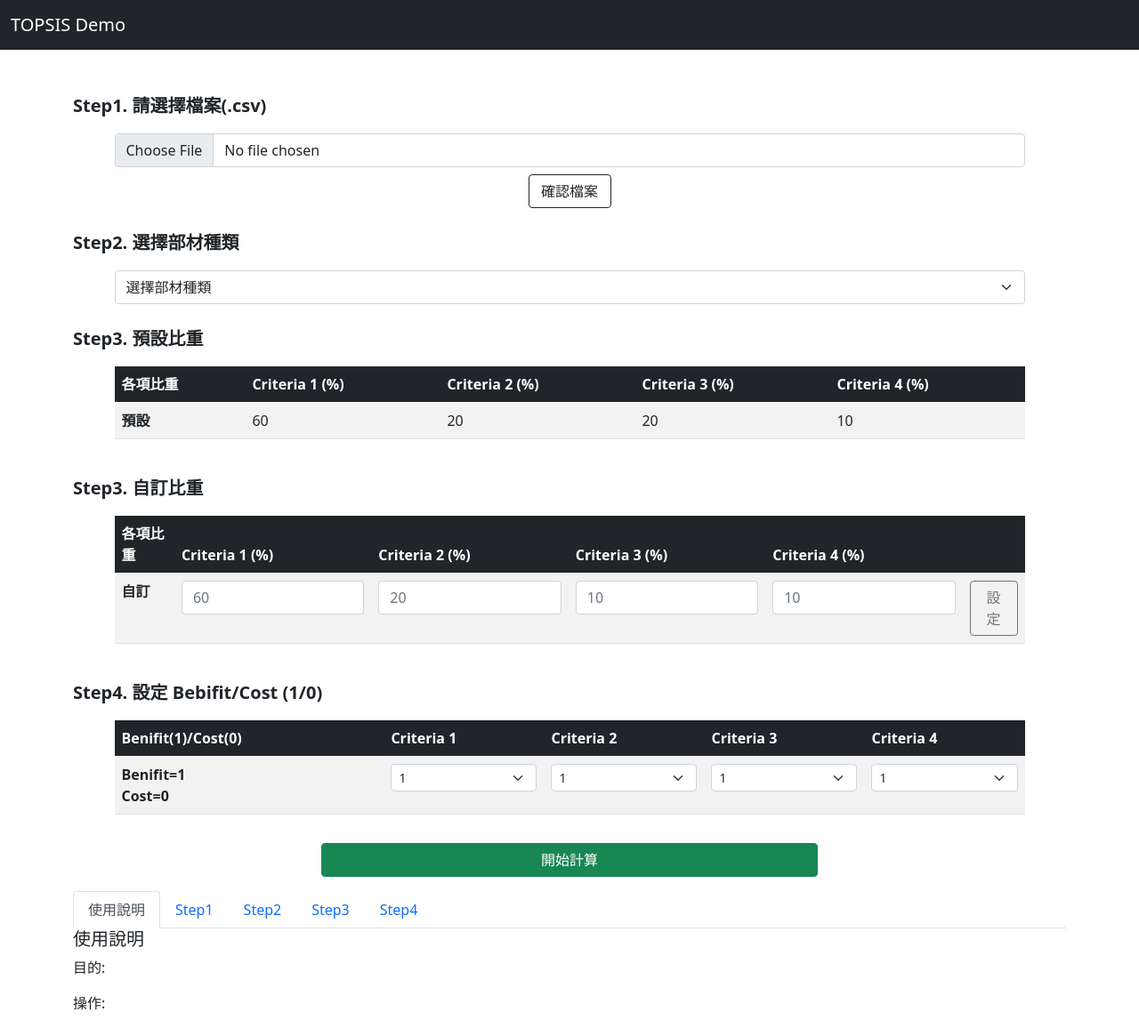
After one commit to yao1222/Django, a Django app: template templates/index copy.html in a window 1280 px wide. The commit adds this page. Shown: the whole page at 89% size. Run offline with Django 3.2, Linux system fonts and the light colour scheme; the template is opened without the code that fills it, so the values that code supplies are empty; some libraries are stand-ins or nearby versions.

Commit message:
Add files via upload

```diff
--- /dev/null
+++ b/templates/index copy.html
@@ -0,0 +1,278 @@
+<!DOCTYPE html>
+<html lang="en">
+
+<head>
+  <meta charset="UTF-8">
+  <meta http-equiv="X-UA-Compatible" content="IE=edge">
+  <meta name="viewport" content="width=device-width, initial-scale=1.0">
+  <!-- Bootstrap CSS -->
+  <link href="https://cdn.jsdelivr.net/npm/bootstrap@5.0.0-beta2/dist/css/bootstrap.min.css" rel="stylesheet"
+    integrity="sha384-BmbxuPwQa2lc/FVzBcNJ7UAyJxM6wuqIj61tLrc4wSX0szH/Ev+nYRRuWlolflfl" crossorigin="anonymous">
+
+  <title>TOPSIS Demo</title>
+</head>
+
+<body>
+  <!-- As a link -->
+  <nav class="navbar navbar-dark bg-dark">
+    <div class="container-fluid">
+      <a class="navbar-brand" href="{{index}}">TOPSIS Demo</a>
+    </div>
+  </nav>
+
+  <div class="container">
+    <form action="result" method="POST" enctype="multipart/form-data">
+      {% csrf_token %}
+      <!-- File Input -->
+      <p class="mt-5 fs-5 fw-bold">Step1. 請選擇檔案(.csv)</p>
+
+      <div class="mb-2 col-11 d-grid gap-2 mx-auto">
+        <input class="form-control" type="file" name="data_source">
+      </div>
+      <div class="mb-3 col-1 d-grid gap-2 mx-auto">
+        <button type="button" class="btn btn-outline-dark">確認檔案
+        </button>
+        <!-- 此Btn希望可用來確認column長度 length(csv檔案[1:-1]) -->
+      </div>
+
+
+
+      <!-- Selector -->
+      <p class="mt-4 fs-5 fw-bold">Step2. 選擇部材種類</p>
+      <div class="mb-3 col-11 d-grid gap-2 mx-auto">
+        <select class="form-select" aria-label="Default select example">
+          <option selected>選擇部材種類</option>
+          <option value="1">Glass</option>
+          <option value="2">Carbon</option>
+          <option value="3">自訂比重</option>
+        </select>
+      </div>
+
+      <!-- 自動帶出表格 get int/float-->
+      <p class="mt-4 fs-5 fw-bold">Step3. 預設比重</p>
+      <div class="mb-3 col-11 d-grid gap-2 mx-auto">
+
+        <table class="table table-striped table-hover">
+          <thead class="table-dark">
+            <tr>
+              <th scope="col">各項比重</th>
+              <th scope="col">Criteria 1 (%)</th>
+              <th scope="col">Criteria 2 (%)</th>
+              <th scope="col">Criteria 3 (%)</th>
+              <th scope="col">Criteria 4 (%)</th>
+            </tr>
+          </thead>
+          <tbody>
+            <tr>
+              <th scope="row">預設</th>
+              <td>60</td>
+              <td>20</td>
+              <td>20</td>
+              <td>10</td>
+            </tr>
+          </tbody>
+        </table>
+
+      </div>
+
+      <!-- 手動設定比重, get int/float-->
+      <p class="mt-4 fs-5 fw-bold">Step3. 自訂比重</p>
+      <div class="mb-3 col-11 d-grid gap-2 mx-auto">
+        <table class="table table-striped table-hover">
+          <thead class="table-dark">
+            <tr>
+              <th scope="col">各項比重</th>
+              <th scope="col">Criteria 1 (%)</th>
+              <th scope="col">Criteria 2 (%)</th>
+              <th scope="col">Criteria 3 (%)</th>
+              <th scope="col">Criteria 4 (%)</th>
+              <th scope="col"></th>
+            </tr>
+          </thead>
+          <tbody>
+            <tr>
+              <th scope="row">自訂</th>
+              <td><input type="text" name="id_1" class="form-control" aria-label="Sizing example input"
+                  aria-describedby="inputGroup-sizing-sm" placeholder="60"></td>
+              <td><input type="text" name="id_2" class="form-control" aria-label="Sizing example input"
+                  aria-describedby="inputGroup-sizing-sm" placeholder="20"></td>
+              <td><input type="text" name="id_3" class="form-control" aria-label="Sizing example input"
+                  aria-describedby="inputGroup-sizing-sm" placeholder="10"></td>
+              <td><input type="text" name="id_4" class="form-control" aria-label="Sizing example input"
+                  aria-describedby="inputGroup-sizing-sm" placeholder="10"></td>
+              <td><button class="btn btn-outline-secondary" type="button" id="button-addon2">設定</button></td>
+              <!-- 此Btn希望可用來確認 length(輸入值) = length(csv檔案[1:-1]) -->
+            </tr>
+          </tbody>
+        </table>
+      </div>
+
+      <!-- 寫入 1/0 (Bebifit/Cost),  value = 1 or 0 -->
+      <p class="mt-4 fs-5 fw-bold">Step4. 設定 Bebifit/Cost (1/0)</p>
+      <div class="mb-3 col-11 d-grid gap-2 mx-auto">
+        <table class="table table-striped table-hover">
+          <thead class="table-dark">
+            <tr>
+              <th scope="col">Benifit(1)/Cost(0)</th>
+              <th scope="col">Criteria 1</th>
+              <th scope="col">Criteria 2</th>
+              <th scope="col">Criteria 3</th>
+              <th scope="col">Criteria 4</th>
+            </tr>
+          </thead>
+          <tbody>
+            <tr>
+              <th scope="row">Benifit=1<br>Cost=0</th>
+              <td><select class="form-select form-select-sm" aria-label=".form-select-sm example" name="id_5">
+                  <option value="1">1</option>
+                  <option value="0">0</option>
+                </select></td>
+              <td><select class="form-select form-select-sm" aria-label=".form-select-sm example" name="id_6">
+                  <option value="1">1</option>
+                  <option value="0">0</option>
+              <td><select class="form-select form-select-sm" aria-label=".form-select-sm example" name="id_7">
+                  <option value="1">1</option>
+                  <option value="0">0</option>
+              <td><select class="form-select form-select-sm" aria-label=".form-select-sm example" name="id_8">
+                  <option value="1">1</option>
+                  <option value="0">0</option>
+            </tr>
+          </tbody>
+        </table>
+      </div>
+
+      <!-- Compute Btn -->
+      <div class="mb-3 d-grid gap-2 col-6 mx-auto">
+        <button type="submit" class="btn btn-success" value="calculate" name="submit">開始計算</button>
+      </div>
+    </form>
+    <!--新的樣板-->
+    <nav>
+      <div class="nav nav-tabs" id="nav-tab" role="tablist">
+        <button class="nav-link active" id="nav-info-tab" data-bs-toggle="tab" data-bs-target="#nav-info" type="button"
+          role="tab" aria-controls="nav-info" aria-selected="true">使用說明</button>
+        <button class="nav-link" id="nav-step1-tab" data-bs-toggle="tab" data-bs-target="#nav-step1" type="button"
+          role="tab" aria-controls="nav-step1" aria-selected="false">Step1</button>
+        <button class="nav-link" id="nav-step2-tab" data-bs-toggle="tab" data-bs-target="#nav-step2" type="button"
+          role="tab" aria-controls="nav-step2" aria-selected="false">Step2</button>
+        <button class="nav-link" id="nav-step3-tab" data-bs-toggle="tab" data-bs-target="#nav-step3" type="button"
+          role="tab" aria-controls="nav-step3" aria-selected="false">Step3</button>
+        <button class="nav-link" id="nav-step4-tab" data-bs-toggle="tab" data-bs-target="#nav-step4" type="button"
+          role="tab" aria-controls="nav-step4" aria-selected="false">Step4</button>
+      </div>
+    </nav>
+    <div class="tab-content" id="nav-tabContent">
+      <div class="tab-pane fade show active" id="nav-info" role="tabpanel" aria-labelledby="nav-info-tab">
+        <h5>使用說明</h5>
+        <p>目的:</p>
+        <p>操作:</p>
+      </div>
+
+      <div class="tab-pane fade" id="nav-step1" role="tabpanel" aria-labelledby="nav-step1-tab">
+        <!-- File Input -->
+        <p class="mt-5 fs-5 fw-bold">Step1. 請選擇檔案(.csv)</p>
+        <div class="mb-2 col-11 d-grid gap-2 mx-auto">
+          <input class="form-control" type="file" name="data_source">
+        </div>
+        <div class="mb-3 col-1 d-grid gap-2 mx-auto">
+          <button type="button" class="btn btn-outline-dark">確認檔案
+          </button>
+          <!-- 此Btn希望可用來確認column長度 length(csv檔案[1:-1]) -->
+        </div>
+      </div>
+
+      <div class="tab-pane fade" id="nav-step2" role="tabpanel" aria-labelledby="nav-step2-tab">
+        <!-- Selector -->
+        <p class="mt-4 fs-5 fw-bold">Step2. 選擇部材種類</p>
+        <div class="mb-3 col-11 d-grid gap-2 mx-auto">
+          <select class="form-select" aria-label="Default select example">
+            <option selected>選擇部材種類</option>
+            <option value="1">Glass</option>
+            <option value="2">Carbon</option>
+            <option value="3">自訂比重</option>
+          </select>
+        </div>
+      </div>
+
+      <div class="tab-pane fade" id="nav-step3" role="tabpanel" aria-labelledby="nav-step3-tab">
+        <!-- 手動設定比重, get int/float-->
+        <p class="mt-4 fs-5 fw-bold">Step3. 自訂比重</p>
+        <div class="mb-3 col-11 d-grid gap-2 mx-auto">
+          <table class="table table-striped table-hover">
+            <thead class="table-dark">
+              <tr>
+                <th scope="col">各項比重</th>
+                <th scope="col">Criteria 1 (%)</th>
+                <th scope="col">Criteria 2 (%)</th>
+                <th scope="col">Criteria 3 (%)</th>
+                <th scope="col">Criteria 4 (%)</th>
+                <th scope="col"></th>
+              </tr>
+            </thead>
+            <tbody>
+              <tr>
+                <th scope="row">自訂</th>
+                <td><input type="text" name="id_1" class="form-control" aria-label="Sizing example input"
+                    aria-describedby="inputGroup-sizing-sm" placeholder="60"></td>
+                <td><input type="text" name="id_2" class="form-control" aria-label="Sizing example input"
+                    aria-describedby="inputGroup-sizing-sm" placeholder="20"></td>
+                <td><input type="text" name="id_3" class="form-control" aria-label="Sizing example input"
+                    aria-describedby="inputGroup-sizing-sm" placeholder="10"></td>
+                <td><input type="text" name="id_4" class="form-control" aria-label="Sizing example input"
+                    aria-describedby="inputGroup-sizing-sm" placeholder="10"></td>
+                <td><button class="btn btn-outline-secondary" type="button" id="button-addon2">設定</button></td>
+                <!-- 此Btn希望可用來確認 length(輸入值) = length(csv檔案[1:-1]) -->
+              </tr>
+            </tbody>
+          </table>
+        </div>
+      </div>
+
+      <div class="tab-pane fade" id="nav-step4" role="tabpanel" aria-labelledby="nav-step4-tab">
+        <!-- 寫入 1/0 (Bebifit/Cost),  value = 1 or 0 -->
+        <p class="mt-4 fs-5 fw-bold">Step4. 設定 Bebifit/Cost (1/0)</p>
+        <div class="mb-3 col-11 d-grid gap-2 mx-auto">
+          <table class="table table-striped table-hover">
+            <thead class="table-dark">
+              <tr>
+                <th scope="col">Benifit(1)/Cost(0)</th>
+                <th scope="col">Criteria 1</th>
+                <th scope="col">Criteria 2</th>
+                <th scope="col">Criteria 3</th>
+                <th scope="col">Criteria 4</th>
+              </tr>
+            </thead>
+            <tbody>
+              <tr>
+                <th scope="row">Benifit=1<br>Cost=0</th>
+                <td><select class="form-select form-select-sm" aria-label=".form-select-sm example" name="id_5">
+                    <option value="1">1</option>
+                    <option value="0">0</option>
+                  </select></td>
+                <td><select class="form-select form-select-sm" aria-label=".form-select-sm example" name="id_6">
+                    <option value="1">1</option>
+                    <option value="0">0</option>
+                <td><select class="form-select form-select-sm" aria-label=".form-select-sm example" name="id_7">
+                    <option value="1">1</option>
+                    <option value="0">0</option>
+                <td><select class="form-select form-select-sm" aria-label=".form-select-sm example" name="id_8">
+                    <option value="1">1</option>
+                    <option value="0">0</option>
+              </tr>
+            </tbody>
+          </table>
+        </div>
+      </div>
+    </div>
+    <!--新樣板END-->
+  </div>
+  <!-- Option 2: Separate Popper and Bootstrap JS -->
+  <script src="https://cdn.jsdelivr.net/npm/@popperjs/core@2.6.0/dist/umd/popper.min.js"
+    integrity="sha384-KsvD1yqQ1/1+IA7gi3P0tyJcT3vR+NdBTt13hSJ2lnve8agRGXTTyNaBYmCR/Nwi" crossorigin="anonymous">
+  </script>
+  <script src="https://cdn.jsdelivr.net/npm/bootstrap@5.0.0-beta2/dist/js/bootstrap.min.js"
+    integrity="sha384-nsg8ua9HAw1y0W1btsyWgBklPnCUAFLuTMS2G72MMONqmOymq585AcH49TLBQObG" crossorigin="anonymous">
+  </script>
+</body>
+
+</html>
```
Also changed, not shown: templates/index.html (+60 -47 lines), templates/result.html (+21 -34 lines), templates/test.html (+1 -20 lines).
